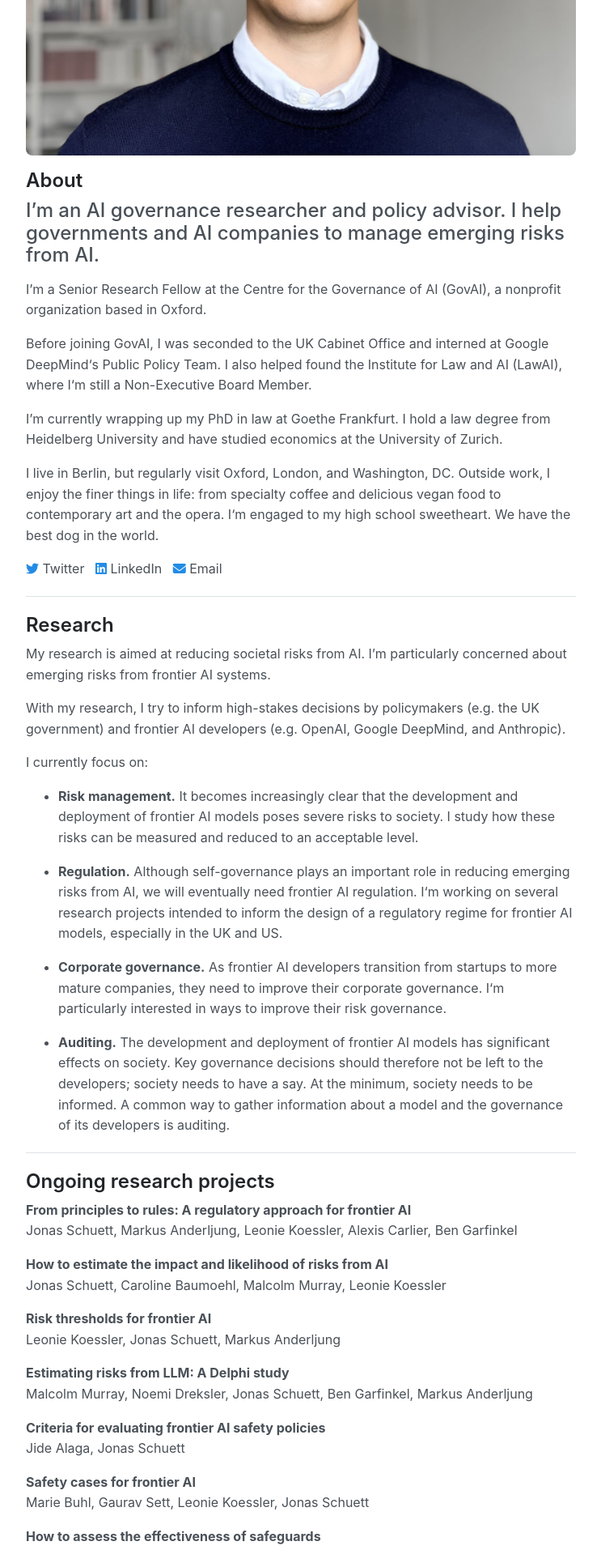
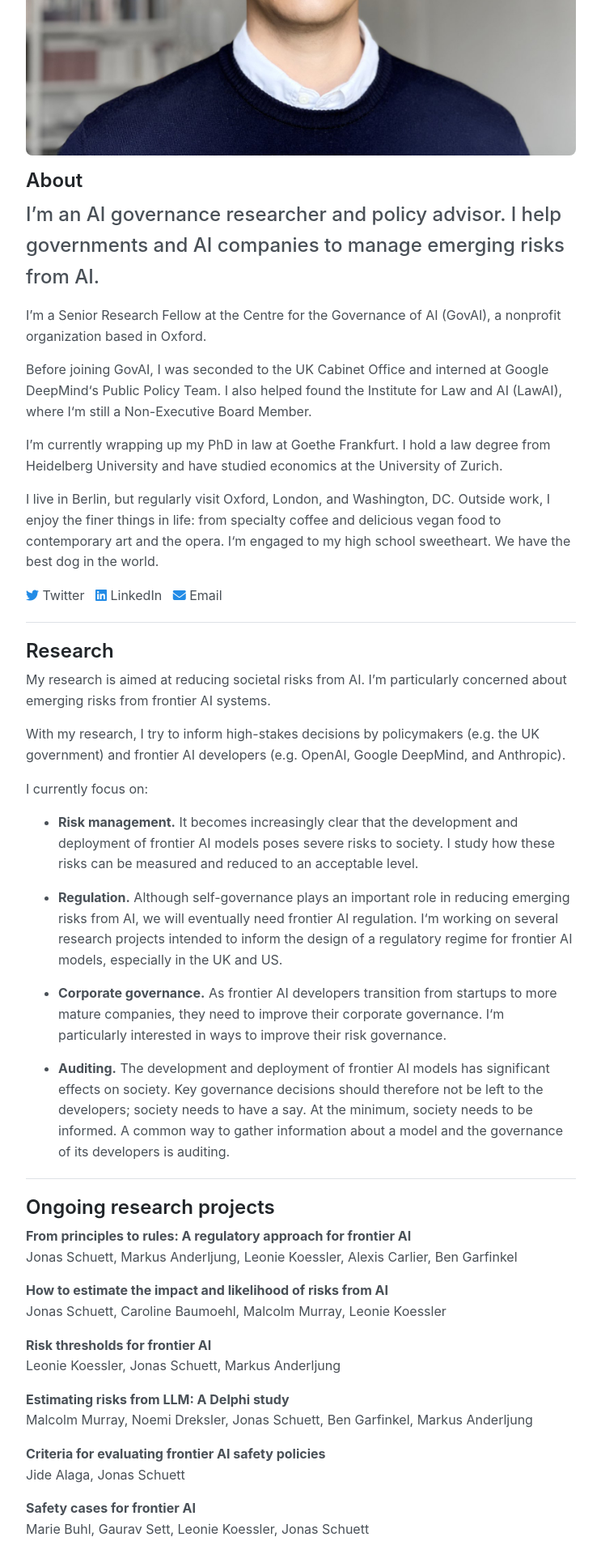
Before and after one commit to jonasschuett/jonasschuett.github.io, a Jekyll site: the page built from index.html, in a window 1280 px wide. Shown: the part 444-2358 px from the top of the page at 81% size, without its empty margins (268-1011 px from the left). Built offline with Jekyll 4.4.1, drawn with Linux system fonts in a browser that asks for light colours; nearby versions of some CDN libraries; the list of posts is cut into pages by our own code.

Commit message:
Update _type.scss

```diff
--- a/_sass/_type.scss
+++ b/_sass/_type.scss
@@ -112,5 +112,4 @@ a[href^="#fnref:"] {
 .lead {
   font-size: 1.5rem;
   font-weight: 500;
-  line-height: 1.15;
 }
```
